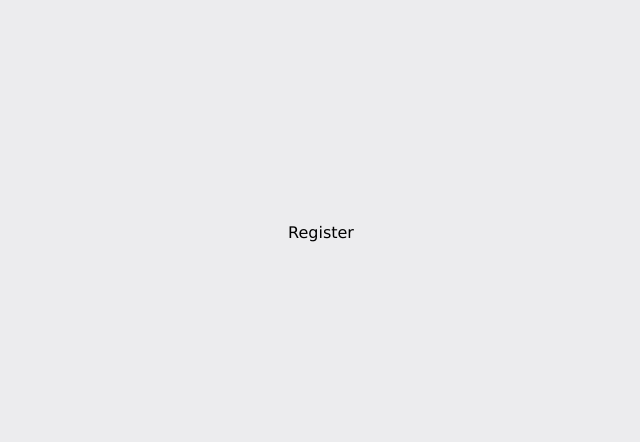
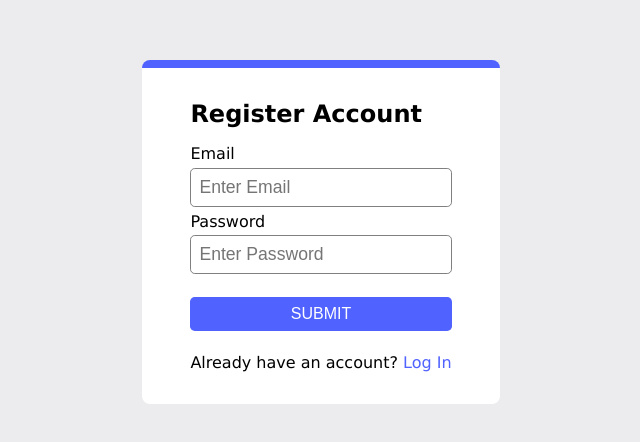
Before and after one commit to amanfangeria980/AUTH-WITH-JWT, a React (Create React App) app in the folder public/: page /register in a window 1280 px wide. Shown: the part 168-610 px from the top of the page, without its empty margins (319-959 px from the left). Built offline with nearby package versions, Linux system fonts and the light colour scheme.

Commit message:
designed our register basic page

```diff
--- a/public/src/pages/Register.js
+++ b/public/src/pages/Register.js
@@ -1,7 +1,25 @@
 import React from "react";
-
+import { Link } from "react-router-dom";
+import { toast, ToastContainer } from "react-toastify";
 const Register = () => {
-  return <div>Register</div>;
+  return (
+    <div className="container">
+      <h2>Register Account</h2>
+      <form>
+        <div>
+          <label htmlFor="email">Email</label>
+          <input type="email" name="email" placeholder="Enter Email" />
+          <label htmlFor="password">Password</label>
+          <input type="password" name="password" placeholder="Enter Password" />
+        </div>
+        <button type="submit">Submit</button>
+        <span>
+          Already have an account? <Link to={"/login"}>Log In</Link>
+        </span>
+      </form>
+      <ToastContainer />
+    </div>
+  );
 };
 
 export default Register;
```
